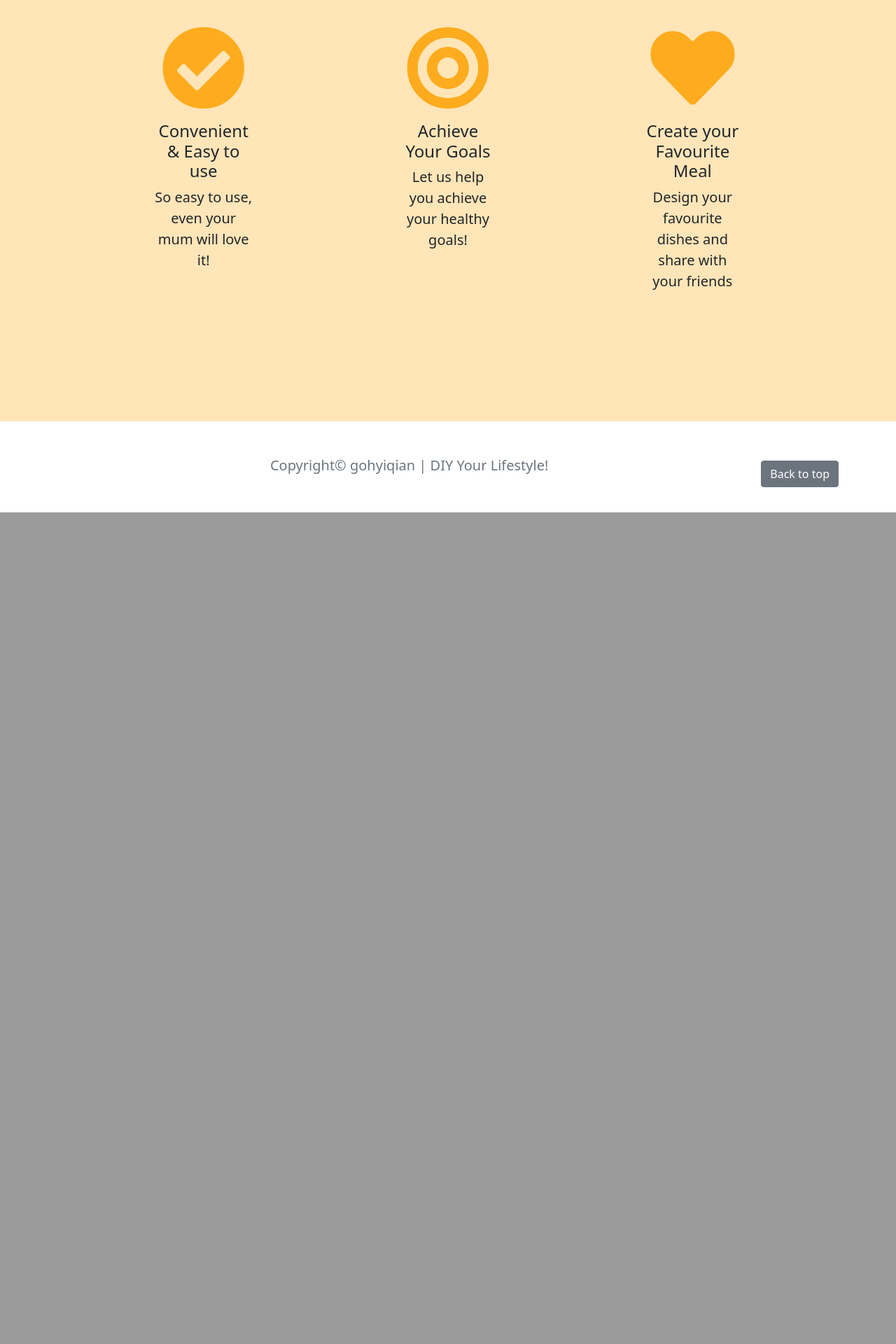
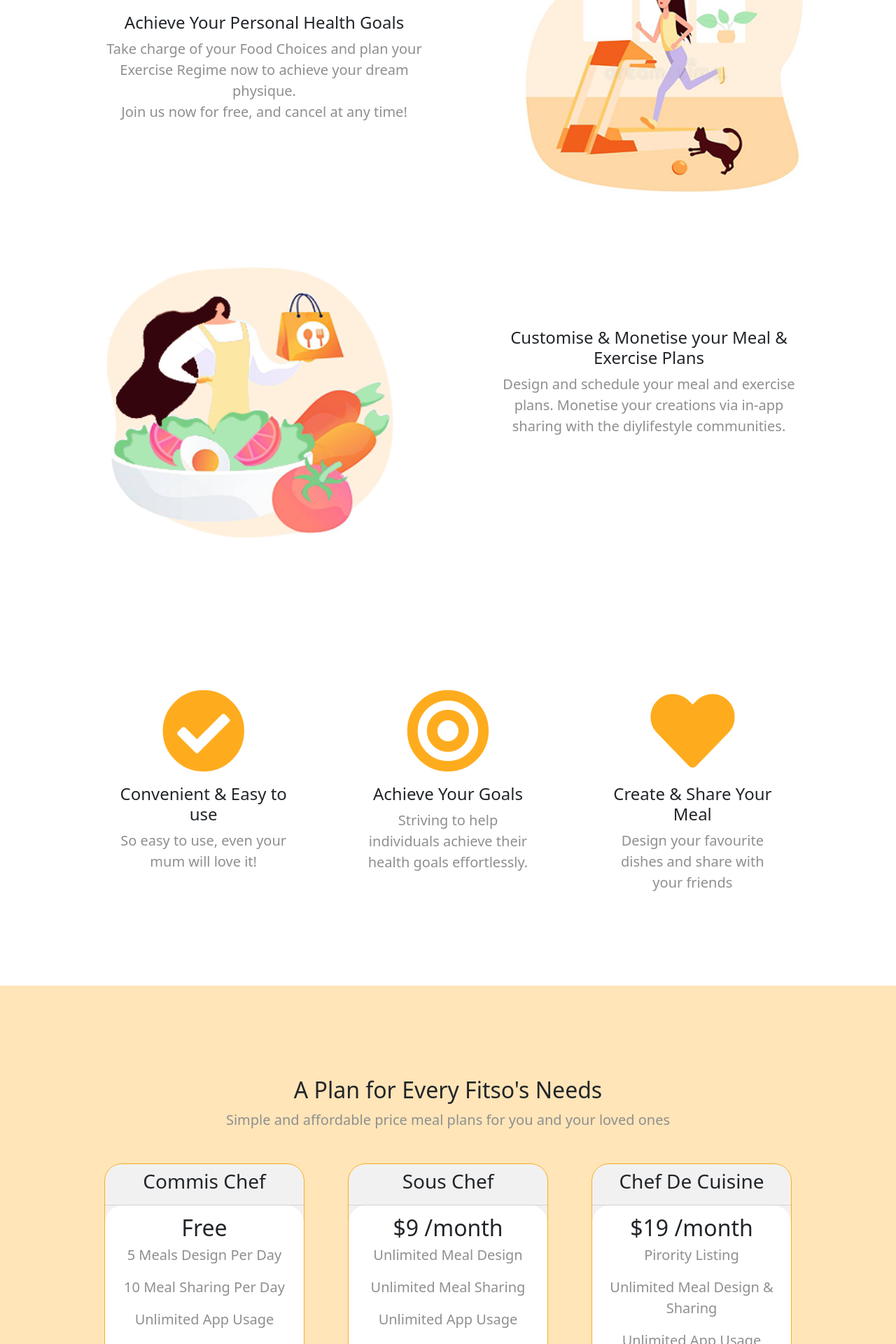
Before and after one commit to gohyiqian/DiyLifeStyle, a Node server app: page / in a window 1280 px wide. Shown: the part 1160-3080 px from the top of the page at 70% size. Before the commit the page ends 1892 px from the top, so only its background shows below. Run offline with Node 20, Linux system fonts and the light colour scheme; some libraries are stand-ins or nearby versions.

Commit message:
Added about & features page

```diff
--- a/public/main.css
+++ b/public/main.css
@@ -7,6 +7,10 @@ body {
   font-size: 20px;
   -webkit-box-pack: center;
   justify-content: center;
+}
+
+p {
+  color: #8f8f8f;
 }
 
 .container-fluid {
@@ -46,7 +50,7 @@ body {
   background-color: #fff;
 }
 
-/* SECTION - Feature & Icon */
+/* Feature & Icon Section */
 
 #features {
   position: relative;
@@ -57,7 +61,7 @@ body {
 }
 
 .feature-box {
-  padding: 10%;
+  padding: 5%;
 }
 
 .icon {
@@ -65,8 +69,27 @@ body {
   margin-bottom: 1rem;
 }
 
-.icon:hover {
+.icon:hover,
+.card-header:hover {
   color: #ff8800;
+}
+
+.illustrate-words {
+  padding-top: 150px;
+}
+/* Pricing Section */
+
+#pricing {
+  padding: 130px;
+}
+
+.price-text {
+  font-size: 2rem;
+  line-height: 1;
+}
+
+.pricing-column {
+  padding: 3% 3%;
 }
 
 .list-group {
@@ -98,6 +121,11 @@ body {
 .nav-link:hover {
   font-weight: bold;
 }
+
+.bt {
+  border-radius: 50%;
+}
+
 .btn:hover {
   font-weight: bold;
 }
@@ -238,10 +266,22 @@ td:last-child {
   cursor: pointer;
 }
 
+/* Cards */
+
 .card {
   border-radius: 25px;
-  border: 3px solid #feac1e;
+  border: 1.5px solid #feac1e;
   background-color: #f1f1f1;
+}
+
+.card-body {
+  background-color: #fff;
+  border-radius: 25px;
+}
+
+.card-header {
+  border-radius: 25px;
+  background-color: transparent;
 }
 
 .animating:hover {
--- a/server.js
+++ b/server.js
@@ -169,7 +169,6 @@ const server = app.listen(process.env.PORT, () => {
 // GRACEFUL SHUTDOWN
 process.on("SIGTERM", () => {
   console.log("Process is exiting...");
-
   server.close(() => {
     db.close();
   });
--- /dev/null
+++ b/views/partials/about.ejs
@@ -0,0 +1,24 @@
+<section class="white-section" id="about">
+  <div class="container">
+    <div class="row">
+      <div class="feature-box col illustrate-words">
+        <h3 class="feature-title">Achieve Your Personal Health Goals</h3>
+        <p>Take charge of your Food Choices and plan your Exercise Regime now to achieve your dream physique. <br> Join us now for free, and cancel at any time!</p>
+      </div>
+      <div class="col">
+        <img class= "imgSize" src="images/icon_exercise.png" height=450 width=450></img>
+      </div>
+    </div>
+  </div>
+    <div class="container">
+      <div class="row">
+        <div class="col">
+          <img class= "imgSize" src="images/icon_food.png" height=550 width=550></img>
+        </div>
+        <div class="feature-box col illustrate-words">
+          <h3 class="feature-title" >Customise & Monetise your Meal & Exercise Plans</h3>
+          <p>Design and schedule your meal and exercise plans. Monetise your creations via in-app sharing with the diylifestyle communities.</p>
+        </div>
+      </div>
+    </div>
+</section>
--- /dev/null
+++ b/views/partials/features.ejs
@@ -0,0 +1,21 @@
+<section class="white-section" id="features">
+    <div class="container-fluid">
+      <div class="row">
+        <div class="feature-box col-lg-4">
+        <i class="icon fas fa-check-circle fa-6x"></i>
+          <h3 class="feature-title">Convenient & Easy to use</h3>
+          <p>So easy to use, even your mum will love it!</p>
+        </div>
+        <div class="feature-box col-lg-4">
+          <i class="icon fas fa-bullseye fa-6x"></i>
+          <h3 class="feature-title">Achieve Your Goals</h3>
+          <p>Striving to help individuals achieve their health goals effortlessly.</p>
+        </div>
+        <div class="feature-box col-lg-4">
+          <i class="icon fas fa-heart fa-6x"></i>
+          <h3 class="feature-title">Create & Share Your Meal</h3>
+          <p>Design your favourite dishes and share with your friends</p>
+        </div>
+      </div>
+    </div>
+</section>
--- a/views/partials/footer.ejs
+++ b/views/partials/footer.ejs
@@ -3,7 +3,8 @@
       <p class="float-end mb-1">
         <a href="#" class="btn btn-secondary my-2">Back to top</a>
       </p>
-      <p class="mb-1">Copyright© gohyiqian | DIY Your Lifestyle!</p>
+      <p class="mb-1">Copyright© gohyiqian | DIY Your Lifestyle! </p>
+      <p> All rights reserved.</p>
     </div>
   </footer>
       <!-- Bootstrap core JavaScript
--- a/views/partials/header.ejs
+++ b/views/partials/header.ejs
@@ -23,16 +23,16 @@
                         <img src="/images/diylifestyle_logo.png" alt="">
                       </a>
                     <li class="nav-item active">
-                        <a class="nav-link" href="/">Home <span class="sr-only">(current)</span></a>
+                        <a class="nav-link" href="#">Home <span class="sr-only">(current)</span></a>
                     </li>
                     <li class="nav-item">
-                        <a class="nav-link" href="#features">About</a>
+                        <a class="nav-link" href="#about">About</a>
                     </li>
                     <li class="nav-item">
-                        <a class="nav-link" href="#">How It Works</a>
+                        <a class="nav-link" href="#features">Features</a>
                     </li>
                     <li class="nav-item">
-                        <a class="nav-link" href="#">FAQ</a>
+                        <a class="nav-link" href="#pricing">Pricing</a>
                     </li>
                     <li class="nav-item">
                         <a class="nav-link " href="#">Contact Us</a>
--- /dev/null
+++ b/views/partials/pricing.ejs
@@ -0,0 +1,50 @@
+<section class="orange-section" id="pricing">
+    <h2 class="section-heading">A Plan for Every Fitso's Needs</h2>
+    <p>Simple and affordable price meal plans for you and your loved ones</p>
+    <div class="row">
+      <div class="pricing-column col-lg-4 col-md-6 animating">
+        <div class="card">
+          <div class="card-header">
+            <h3>Commis Chef</h3>
+          </div>
+          <div class="card-body">
+            <h2 class="price-text">Free</h2>
+            <p>5 Meals Design Per Day</p>
+            <p>10 Meal Sharing Per Day</p>
+            <p>Unlimited App Usage</p>
+            <a class="btn btn-warning my-1" href="/diylifestyle/signup">SIGN UP</a>
+          </div>
+        </div>
+      </div>
+
+      <div class="pricing-column col-lg-4 col-md-6 animating">
+        <div class="card">
+          <div class="card-header">
+            <h3>Sous Chef</h3>
+          </div>
+          <div class="card-body ">
+            <h2 class="price-text">$9 /month</h2>
+            <p>Unlimited Meal Design</p>
+            <p>Unlimited Meal Sharing</p>
+            <p>Unlimited App Usage</p>
+            <a class="btn btn-warning my-1" href="/diylifestyle/signup">SIGN UP</a>
+          </div>
+        </div>
+      </div>
+
+      <div class="pricing-column col-lg-4 animating">
+        <div class="card">
+          <div class="card-header">
+            <h3>Chef De Cuisine</h3>
+          </div>
+          <div class="card-body">
+            <h2 class="price-text">$19 /month</h2>
+            <p>Pirority Listing</p>
+            <p>Unlimited Meal Design & Sharing</p>
+            <p>Unlimited App Usage</p>
+            <a class="btn btn-warning my-1" href="/diylifestyle/signup">SIGN UP</a>
+          </div>
+        </div>
+      </div>
+    </div>
+  </section>
--- a/views/posts/homepage.ejs
+++ b/views/posts/homepage.ejs
@@ -5,30 +5,9 @@
             Design your <br> own Food & <br> Exercise Regime
         </p>
     </section>
-
-    <section class="orange-section" id="features">
-        <div class="container-fluid">
-          <div class="row">
-            <div class="feature-box col-lg-4">
-            <i class="icon fas fa-check-circle fa-6x"></i>
-              <h3 class="feature-title">Convenient & Easy to use</h3>
-              <p>So easy to use, even your mum will love it!</p>
-            </div>
-
-            <div class="feature-box col-lg-4">
-              <i class="icon fas fa-bullseye fa-6x"></i>
-              <h3 class="feature-title">Achieve Your Goals</h3>
-              <p>Let us help you achieve your healthy goals!</p>
-            </div>
-
-            <div class="feature-box col-lg-4">
-              <i class="icon fas fa-heart fa-6x"></i>
-              <h3 class="feature-title">Create your Favourite Meal</h3>
-              <p>Design your favourite dishes and share with your friends</p>
-            </div>
-          </div>
-        </div>
-    </section>
+    <%- include("../partials/about.ejs") %>
+    <%- include("../partials/features.ejs") %>
+    <%- include("../partials/pricing.ejs") %>
     <%- include("../partials/footer.ejs") %>
     <script type="text/javascript" src="/navbar.js"></script>
 </body>
--- a/views/users/signup.ejs
+++ b/views/users/signup.ejs
@@ -5,7 +5,7 @@
       <div class="text-center">
         <form class="form-signin" method="POST" action="/users/signup">
           <img class="mt-3 mb-3" src="/images/small_logo.png" alt="" width="80" height="80">
-          <h1 class="h3 mb-5 font-weight-normal">Sign Up for Free!</h1>
+          <h1 class="h3 mb-5 font-weight-normal">Get Started for Free!</h1>
           <label for="inputEmail" class="sr-only">Email address</label>
           <input type="email" id="inputEmail" class="form-control" placeholder="Use Email or Create Username" autofocus="">
           <label for="inputPassword" class="sr-only">Password</label>
```
Also changed, not shown: public/images/features_icon.png (added), public/images/features_icon2.png (added), public/images/features_icon3.png (added), public/images/icon_exercise.png (added), public/images/icon_food.png (added), views/partials/testimonials.ejs (added), 1 other file.
